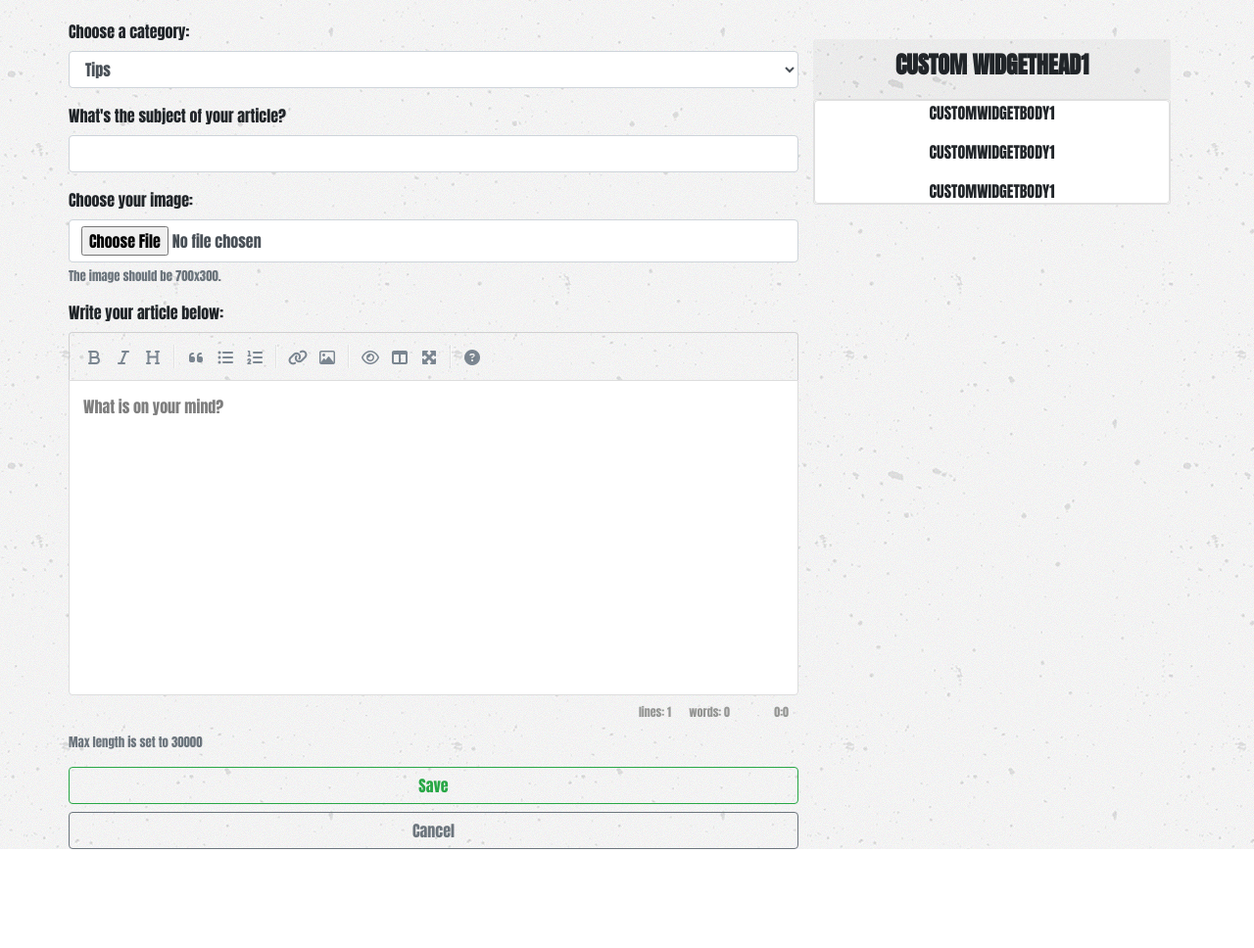
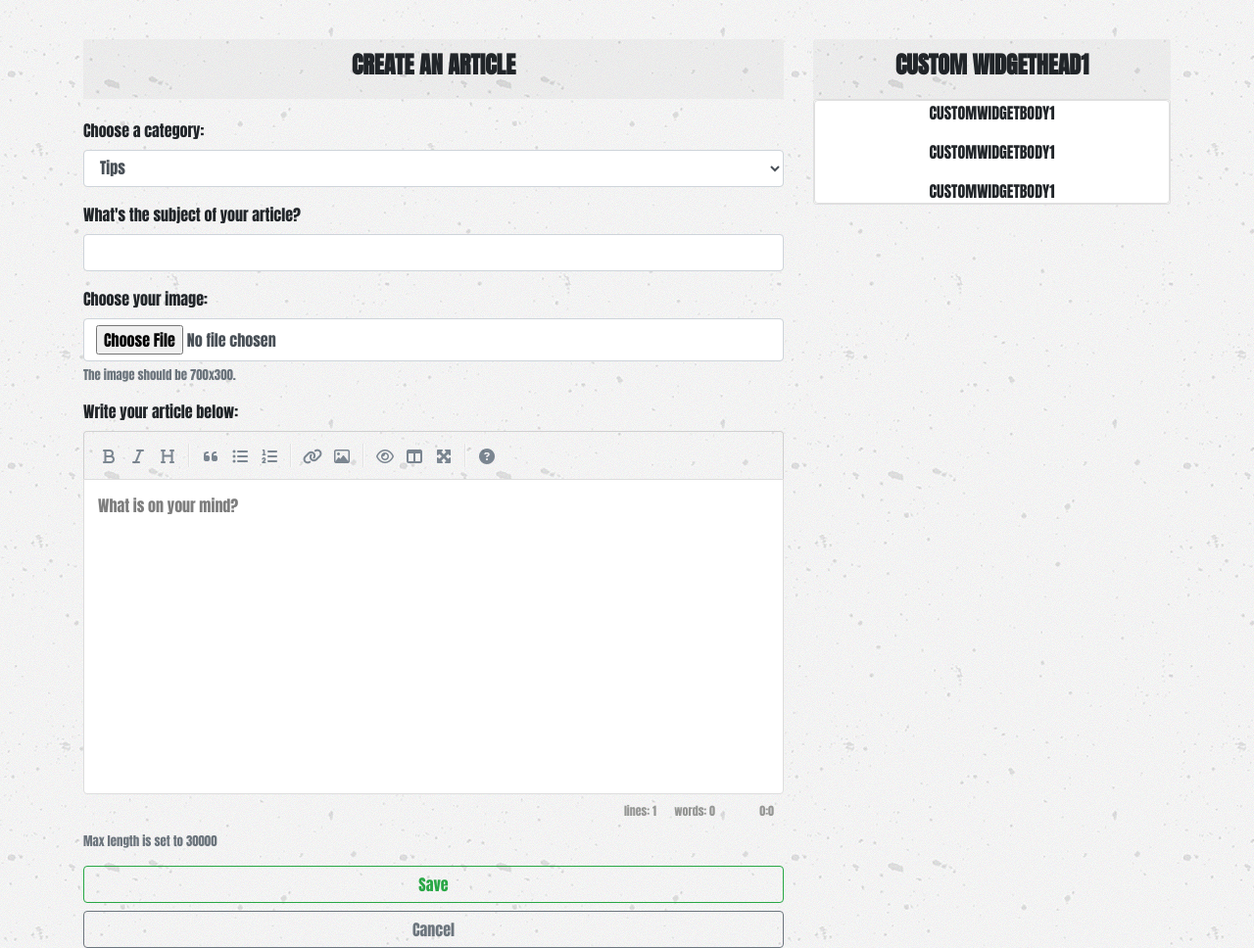
Before and after one commit to micki6491/Django-Blog, a Django app: page /new/ in a window 1280 px wide. Shown: the part 86-1054 px from the top of the page at 98% size. Before the commit the page ends 953 px from the top, so only its background shows below. Run offline with Django 3.2, Linux system fonts and the light colour scheme; the visitor is signed in with stand-in values (Sample User, id 1); some libraries are stand-ins or nearby versions.

Commit message:
add space between image and subject and improved new_article.html

```diff
--- a/templates/home.html
+++ b/templates/home.html
@@ -11,7 +11,7 @@
     <div class="card text-center top-buffer">
         <div class="card-body">
             <img class="card-img" src="{{ last_article.photo }}">
-            <div class="card-title h4">{{ last_article.subject }}</div>
+            <div class="card-title h4 top-buffer">{{ last_article.subject }}</div>
             <p class="card-text">
                 {{ article }}
             </p>
@@ -80,7 +80,7 @@
                 <div class="col-sm-12 top-buffer-sm">
                     <div class="card border-top-0 px-2 py-2">
                         <img class="card-img-top" src="{{ article.photo }}">
-                        <h5 class="card-title">{{ article.category }}{{ article.subject }}</h5>
+                        <h5 class="card-title top-buffer">{{ article.subject }}</h5>
                         <p class="card-text">{{ article }}</p>
                         <a href="{% url 'article_page' article.pk %}" class="btn btn-dark py-2 px-5 top-buffer">Read
                             More</a>
--- a/templates/new_article.html
+++ b/templates/new_article.html
@@ -11,13 +11,23 @@
         var simplemde = new SimpleMDE();
     </script>
 {% endblock %}
-
+{% block contentheader %}
+    <div class="col-sm-12 top-buffer">
+        <div class="card-header top-buffer text-center border-bottom-0">
+            <h4 class="font-weight-bold text-uppercase">
+                Create an article
+            </h4>
+        </div>
+    </div>
+{% endblock %}
 {% block content %}
-    <form method="post" enctype="multipart/form-data" novalidate>
-        {% csrf_token %}
-        {% include 'includes/form.html' %}
-        <button type="submit" class="btn btn-outline-success btn-block">Save</button>
-		<a href="{% url 'home'%}" class="btn btn-outline-secondary btn-block" role="button">Cancel</a>
-    </form>
+    <div class="col-sm-12 top-buffer">
+        <form method="post" enctype="multipart/form-data" novalidate>
+            {% csrf_token %}
+            {% include 'includes/form.html' %}
+            <button type="submit" class="btn btn-outline-success btn-block">Save</button>
+            <a href="{% url 'home' %}" class="btn btn-outline-secondary btn-block" role="button">Cancel</a>
+        </form>
+    </div>
 
 {% endblock %}
```
